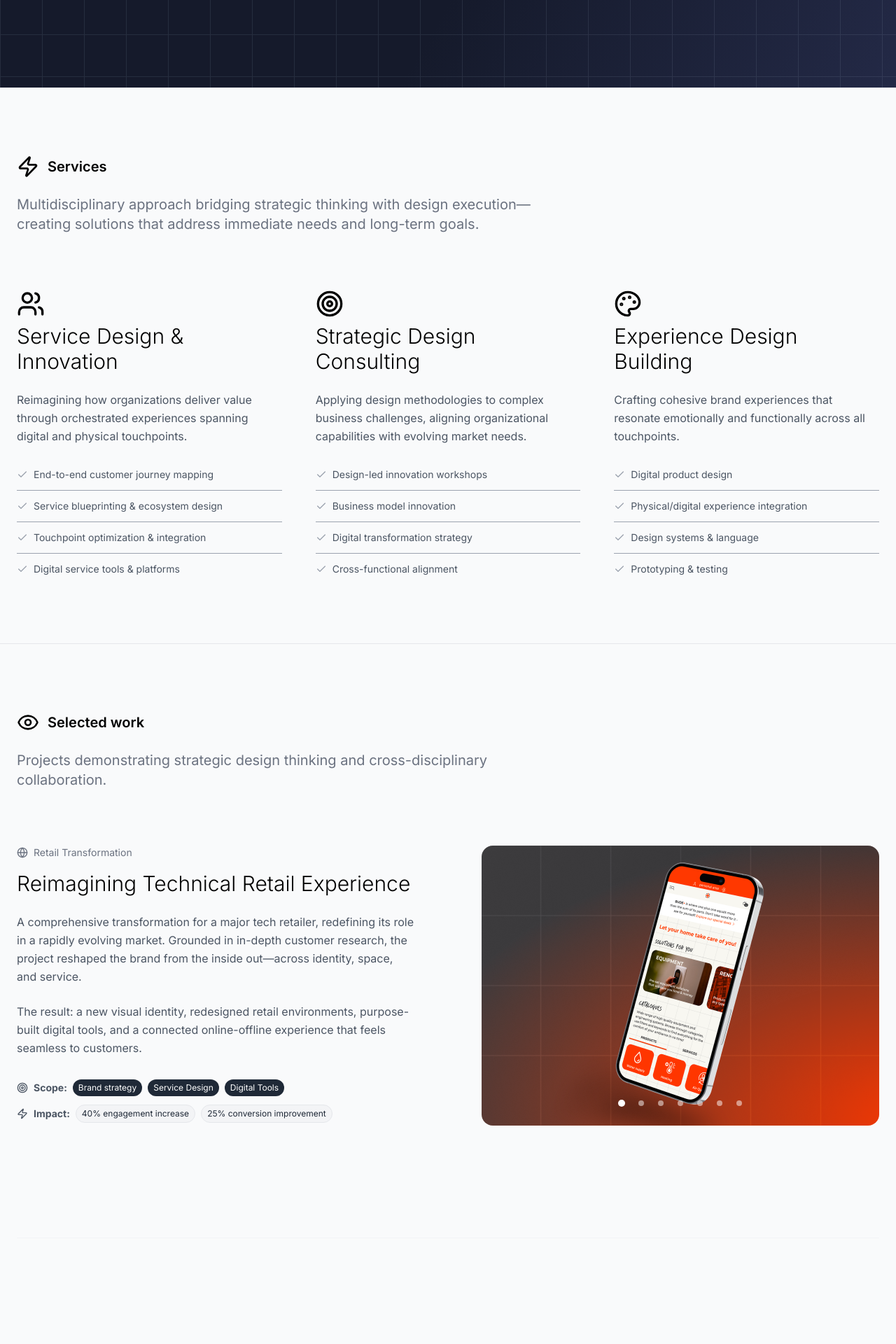
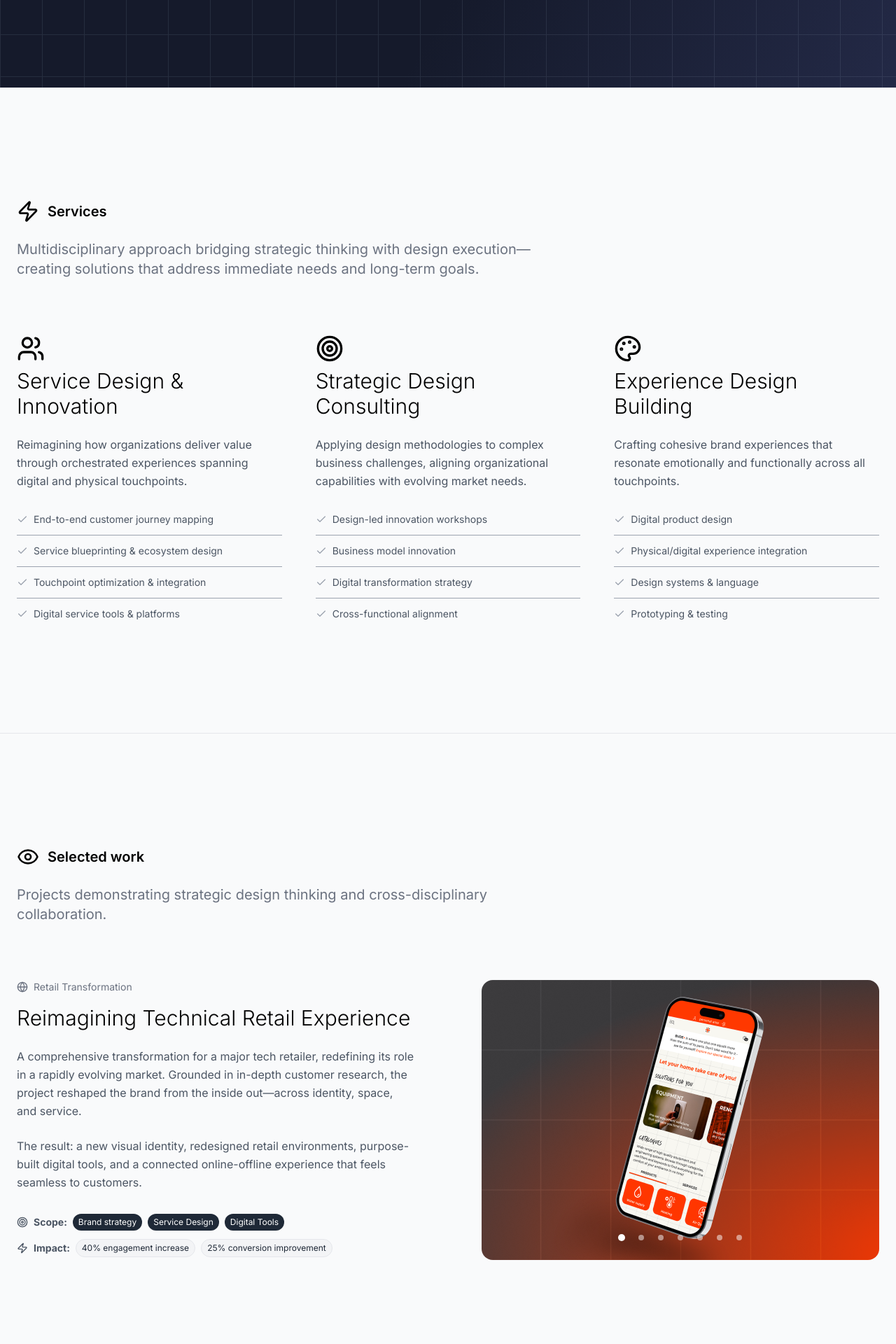
Before and after one commit to sergeipushkarov/sergii-landing, a Next.js app: page / in a window 1280 px wide. Shown: the part 820-2740 px from the top of the page at 70% size. Built offline with nearby package versions, Linux system fonts and the light colour scheme.

Commit message:
Update section paddings and fix contact section ID

```diff
--- a/app/page.tsx
+++ b/app/page.tsx
@@ -196,7 +196,7 @@ export default function LandingPage() {
       </motion.section>
 
       {/* Services Section */}
-      <section id="services" className="py-16 sm:py-24 border-t border-gray-200">
+      <section id="services" className="py-28 sm:py-40 border-t border-gray-200">
         <div>
           <div className="container mx-auto px-6">
             <div className="w-full">
@@ -383,7 +383,7 @@ export default function LandingPage() {
       {/* Work Section */}
       <section
         id="work"
-        className="py-16 sm:py-24 border-t border-gray-200"
+        className="py-28 sm:py-40 border-t border-gray-200"
       >
         <div className="container mx-auto px-6">
           <div className="w-full">
@@ -777,7 +777,7 @@ export default function LandingPage() {
       </section>
 
       {/* Philosophy Section */}
-      <section id="philosophy" className="py-16 sm:py-24 border-t border-gray-200">
+      <section id="philosophy" className="py-28 sm:py-40 border-t border-gray-200">
         <div className="container mx-auto px-6">
           <div className="w-full">
             <div className="mb-20 max-w-3xl">
@@ -848,13 +848,13 @@ export default function LandingPage() {
       </section>
 
       {/* Contact Section */}
-      <section id="contact" className="py-16 sm:py-24 border-t border-gray-200">
-          <div className="w-full bg-gray-50 py-16 sm:py-24">
+      <section id="contact" className="py-28 sm:py-40 border-t border-gray-200">
+          <div className="w-full bg-gray-50">
             <div className="container mx-auto px-6">
               <div className="mb-16 max-w-3xl">
                 <div className="flex items-center gap-3 mb-6">
                   <Mail className="w-8 h-8 text-black" />
-                  <h2 className="text-xl font-semibold text-black">Let's collaborate</h2>
+                  <h2 className="text-xl font-semibold text-black">Get in touch</h2>
                 </div>
                 <p className="text-xl text-gray-500">
                   Working with forward-thinking organizations ready to embrace strategic design as innovation driver.
```
